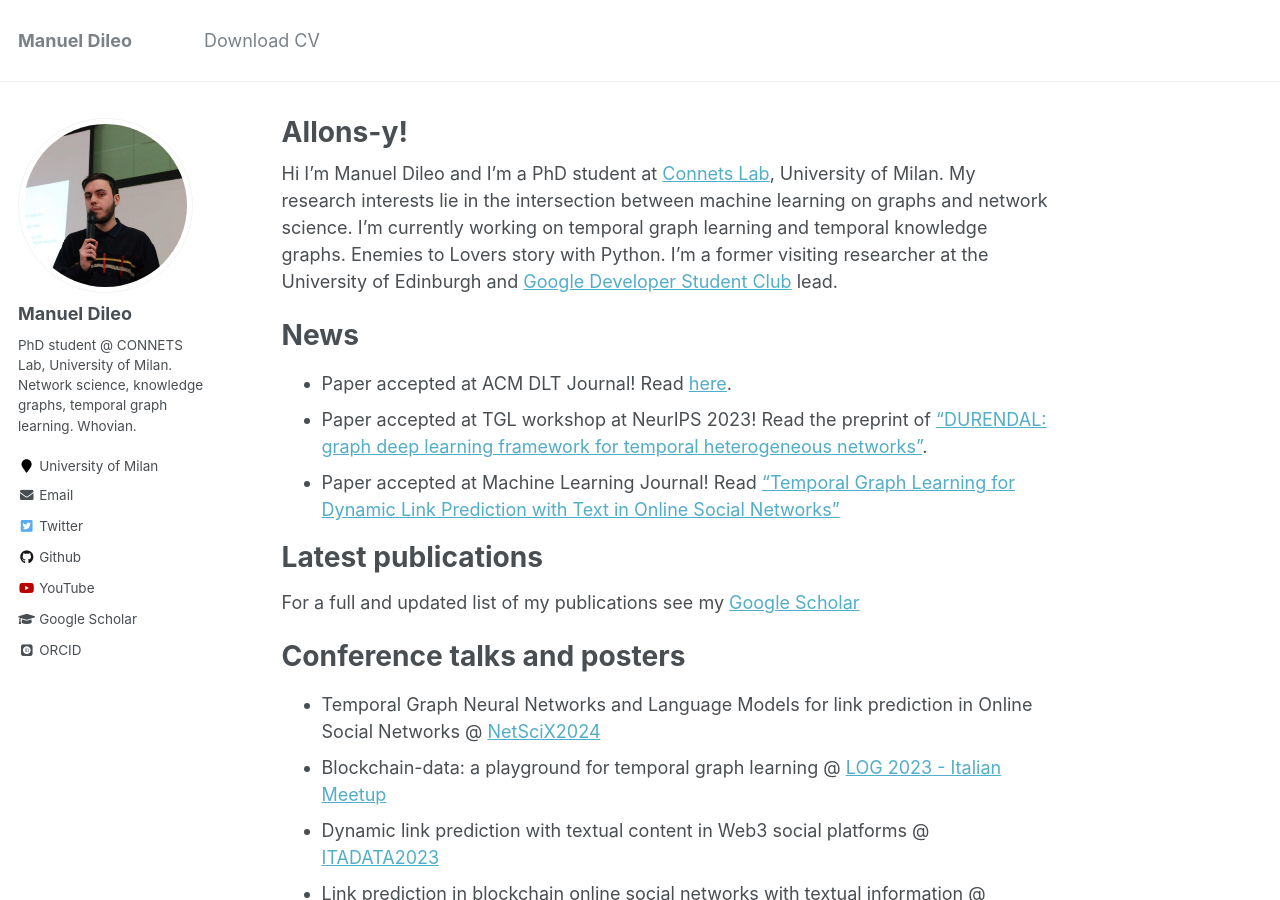
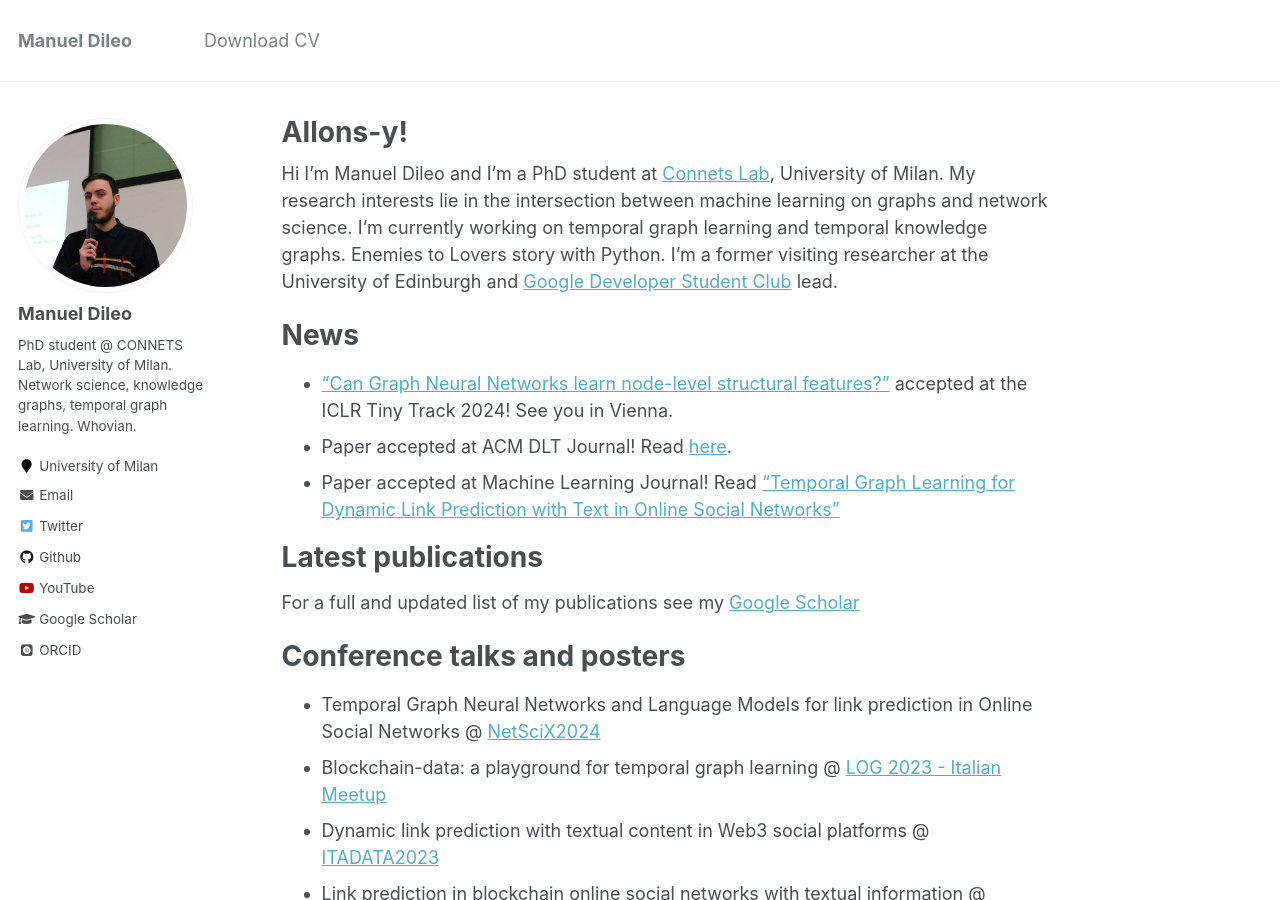
Before and after one commit to manuel-dileo/manuel-dileo.github.io, a Jekyll site: the page built from _pages/about.md, in a window 1280 px wide and 900 px high. Built offline with Jekyll 4.4.1, drawn with Linux system fonts in a browser that asks for light colours; some web fonts are replaced.

Commit message:
Update about.md

```diff
--- a/_pages/about.md
+++ b/_pages/about.md
@@ -12,8 +12,8 @@ Hi I'm Manuel Dileo and I'm a PhD student at [Connets Lab](https://www.connets.d
 
 News
 ======
+- ["Can Graph Neural Networks learn node-level structural features?"](https://openreview.net/forum?id=HRxVPPdyDh) accepted at the ICLR Tiny Track 2024! See you in Vienna.
 - Paper accepted at ACM DLT Journal! Read [here](https://dl.acm.org/doi/abs/10.1145/3640020).
-- Paper accepted at TGL workshop at NeurIPS 2023! Read the preprint of ["DURENDAL: graph deep learning framework for temporal heterogeneous networks"](https://arxiv.org/abs/2310.00336).
 - Paper accepted at Machine Learning Journal! Read ["Temporal Graph Learning for Dynamic Link Prediction with Text in Online Social Networks"](https://link.springer.com/article/10.1007/s10994-023-06475-x)
 
 Latest publications
```
